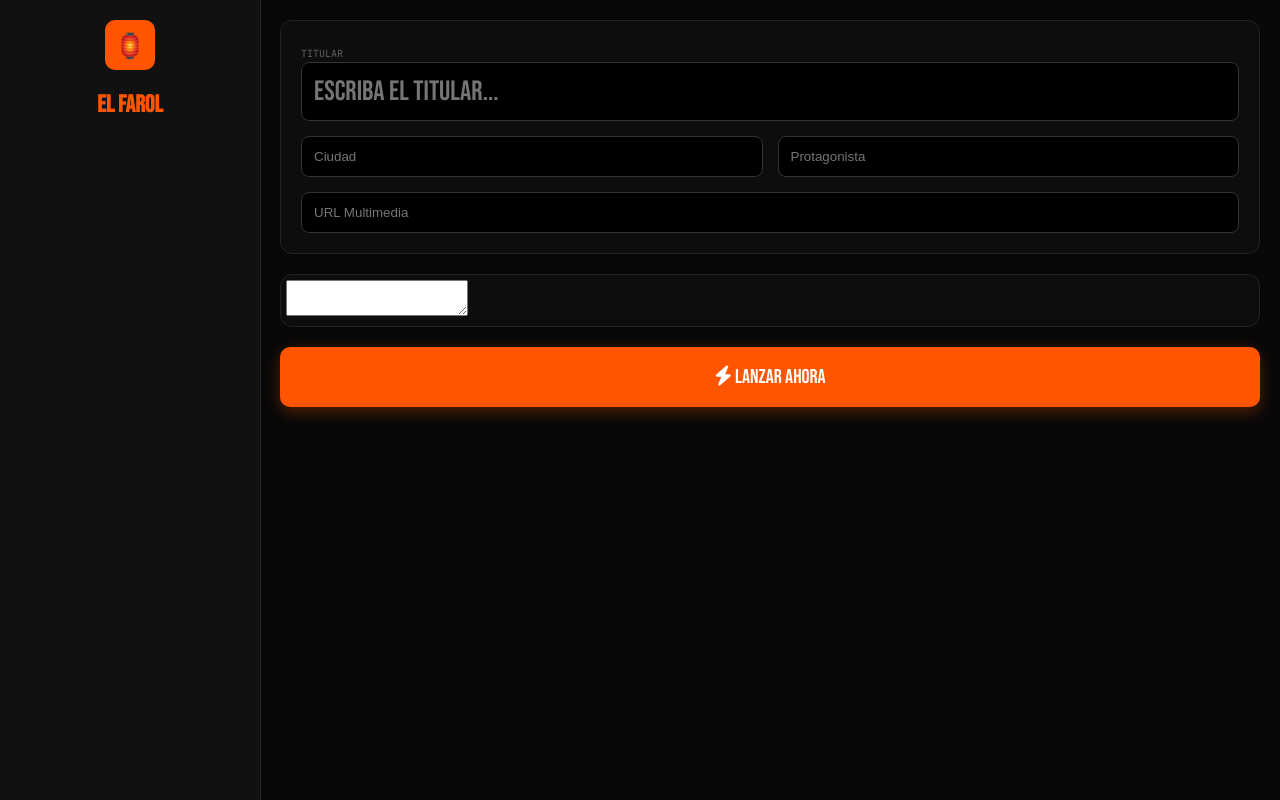
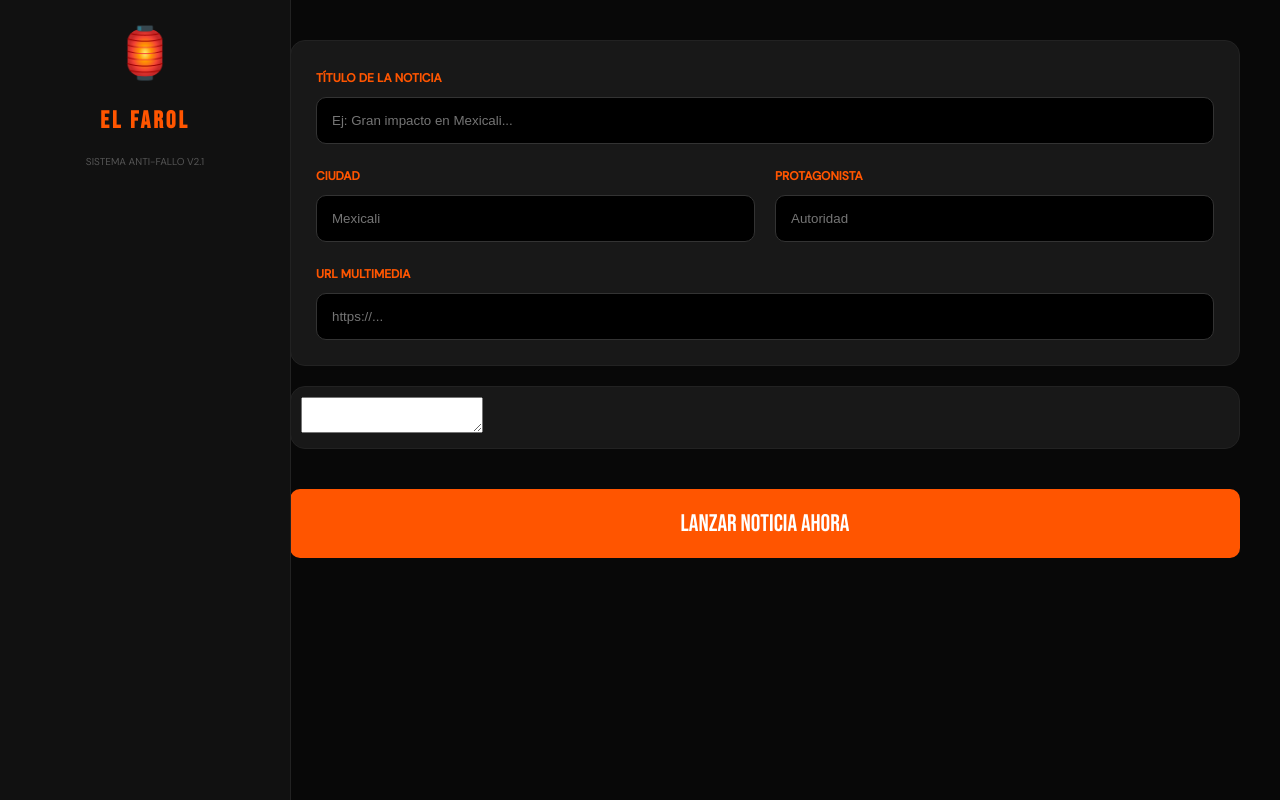
Before and after one commit to josecolor/farol-web., a Flask app: page /admin in a window 1280 px wide. Run offline with Flask 3, Linux system fonts and the light colour scheme; the visitor is signed in with stand-in values (Sample User, id 1); some libraries are stand-ins or nearby versions.

Commit message:
Update admin.html

```diff
--- a/templates/admin.html
+++ b/templates/admin.html
@@ -2,93 +2,105 @@
 <html lang="es">
 <head>
   <meta charset="UTF-8">
-  <meta name="viewport" content="width=device-width, initial-scale=1.0">
   <title>Editor Maestro | El Farol</title>
-  <link href="https://fonts.googleapis.com/css2?family=Bebas+Neue&family=DM+Sans:wght@400;500&family=JetBrains+Mono:wght@500&display=swap" rel="stylesheet">
-  <link rel="stylesheet" href="https://cdnjs.cloudflare.com/ajax/libs/font-awesome/6.5.0/css/all.min.css">
+  <link href="https://fonts.googleapis.com/css2?family=Bebas+Neue&family=DM+Sans:wght@400;500&display=swap" rel="stylesheet">
   <script src="https://cdnjs.cloudflare.com/ajax/libs/tinymce/6.8.3/tinymce.min.js"></script>
-
-<style>
-  :root { --naranja: #FF5500; --bg: #080808; --surface: #111; --borde: #222; --sidebar-w: 260px; }
-  body { font-family: 'DM Sans', sans-serif; background: var(--bg); color: #E8E0D4; display: flex; margin: 0; }
-  .sidebar { width: var(--sidebar-w); height: 100vh; background: var(--surface); position: fixed; border-right: 1px solid var(--borde); text-align: center; }
-  .main-content { margin-left: var(--sidebar-w); width: calc(100% - var(--sidebar-w)); padding: 20px; }
-  .card { background: rgba(255,255,255,0.02); border: 1px solid var(--borde); border-radius: 12px; padding: 20px; margin-bottom: 20px; }
-  input { background: #000; border: 1px solid #333; color: #fff; padding: 12px; border-radius: 8px; width: 100%; box-sizing: border-box; }
-  #titulo-input { font-family: 'Bebas Neue'; font-size: 28px; color: var(--naranja); }
-  .btn-publish { background: var(--naranja); color: #fff; border: none; padding: 18px; border-radius: 10px; font-family: 'Bebas Neue'; font-size: 20px; width: 100%; cursor: pointer; box-shadow: 0 5px 15px rgba(255,85,0,0.3); }
-  .btn-publish:hover { background: #ff6622; }
-</style>
+  <style>
+    :root { --naranja: #FF5500; --bg: #080808; }
+    body { background: var(--bg); color: #fff; font-family: 'DM Sans', sans-serif; margin: 0; display: flex; }
+    .sidebar { width: 250px; height: 100vh; background: #111; border-right: 1px solid #222; padding: 20px; text-align: center; position: fixed; }
+    .main { margin-left: 250px; width: 100%; padding: 40px; }
+    .card { background: #181818; padding: 25px; border-radius: 15px; border: 1px solid #222; margin-bottom: 20px; }
+    input { background: #000; border: 1px solid #333; color: #fff; padding: 15px; width: 100%; border-radius: 10px; margin-top: 10px; box-sizing: border-box; }
+    .btn { background: var(--naranja); color: #fff; border: none; padding: 20px; width: 100%; border-radius: 10px; font-family: 'Bebas Neue'; font-size: 24px; cursor: pointer; margin-top: 20px; }
+    label { font-size: 12px; color: var(--naranja); text-transform: uppercase; font-weight: bold; }
+  </style>
 </head>
 <body>
 
 <aside class="sidebar">
-  <div style="background:var(--naranja); width:50px; height:50px; margin:20px auto; border-radius:10px; display:flex; align-items:center; justify-content:center; font-size:24px;">🏮</div>
-  <h2 style="font-family:'Bebas Neue'; color:var(--naranja);">EL FAROL</h2>
+  <div style="font-size: 50px;">🏮</div>
+  <h2 style="font-family: 'Bebas Neue'; letter-spacing: 3px; color: var(--naranja);">EL FAROL</h2>
+  <p style="font-size: 10px; color: #555;">SISTEMA ANTI-FALLO V2.1</p>
 </aside>
 
-<div class="main-content">
-  <form method="POST" action="/admin" id="noticia-form">
-    <input type="hidden" name="contenido" id="hidden-content">
+<main class="main">
+  <form id="form-final" method="POST" action="/admin">
 
     <div class="card">
-      <label style="font-family:'JetBrains Mono'; font-size:10px; color:#555;">TITULAR</label>
-      <input type="text" id="titulo-input" name="titulo" placeholder="ESCRIBA EL TITULAR..." required>
+      <label>Título de la Noticia</label>
+      <input type="text" name="titulo" id="f-titulo" placeholder="Ej: Gran impacto en Mexicali..." required>
 
-      <div style="display:grid; grid-template-columns: 1fr 1fr; gap:15px; margin-top:15px;">
-        <input type="text" name="ciudad" placeholder="Ciudad" required>
-        <input type="text" name="protagonista" placeholder="Protagonista" required>
+      <div style="display: flex; gap: 20px; margin-top: 20px;">
+        <div style="flex: 1;">
+          <label>Ciudad</label>
+          <input type="text" name="ciudad" id="f-ciudad" placeholder="Mexicali" required>
+        </div>
+        <div style="flex: 1;">
+          <label>Protagonista</label>
+          <input type="text" name="protagonista" id="f-protagonista" placeholder="Autoridad" required>
+        </div>
       </div>
-      <input type="text" name="multimedia" placeholder="URL Multimedia" style="margin-top:15px;">
+
+      <div style="margin-top: 20px;">
+        <label>URL Multimedia</label>
+        <input type="text" name="multimedia" id="f-multimedia" placeholder="https://...">
+      </div>
     </div>
 
-    <div class="card" style="padding:5px;">
-       <textarea id="tinymce-editor"></textarea>
+    <div class="card" style="padding: 10px;">
+      <textarea id="editor-mxl"></textarea>
+      <input type="hidden" name="contenido" id="hidden-contenido">
     </div>
 
-    <button type="submit" class="btn-publish" onclick="validarYEnviar(event)">
-      <i class="fas fa-bolt"></i> LANZAR AHORA
+    <button type="button" class="btn" onclick="forzarEnvio()">
+      LANZAR NOTICIA AHORA
     </button>
   </form>
-</div>
+</main>
 
 <script>
 tinymce.init({
-  selector: '#tinymce-editor',
+  selector: '#editor-mxl',
   height: 400,
   skin: 'oxide-dark',
   content_css: 'dark',
   branding: false,
-  setup: function(ed) { ed.on('change', function() { ed.save(); }); }
+  setup: function(ed) {
+    ed.on('init', function() { ed.setContent('<p>Redacte aquí...</p>'); });
+  }
 });
 
-function validarYEnviar(e) {
-  e.preventDefault();
-  const form = document.getElementById('noticia-form');
-  const content = tinymce.get('tinymce-editor').getContent();
+function forzarEnvio() {
+  const editor = tinymce.get('editor-mxl');
+  const contenido = editor.getContent();
+  const form = document.getElementById('form-final');
 
-  if (content.length < 10) {
-    alert("Error: El cuerpo de la noticia está vacío.");
+  if (!contenido || contenido.length < 10) {
+    alert("Error: El editor está vacío.");
     return;
   }
 
-  document.getElementById('hidden-content').value = content;
+  // 1. Sincronización manual total
+  document.getElementById('hidden-contenido').value = contenido;
 
-  // LOG PARA DETECTAR EL FALLO EN CONSOLA
-  console.log("Intentando envío a Railway...");
+  // 2. Intento de envío con respuesta de error
+  console.log("Iniciando secuencia de lanzamiento...");
 
-  // Verificamos si el servidor responde
+  // Validamos si el servidor está vivo antes de recargar
+  const formData = new FormData(form);
   fetch(form.action, {
     method: 'POST',
-    body: new FormData(form)
+    body: formData
   }).then(response => {
     if (response.ok) {
-      window.location.href = "/"; // Si todo sale bien, va al inicio
+      alert("¡ÉXITO! Noticia lanzada.");
+      window.location.href = "/";
     } else {
-      alert("FALLO DE SERVIDOR: El servidor respondió con error " + response.status + ". Verifique su archivo app.py");
+      alert("FALLO DE SERVIDOR: Error " + response.status + ". El servidor Railway recibió los datos pero los rechazó. Revise su archivo app.py");
     }
-  }).catch(error => {
-    alert("FALLO DE CONEXIÓN: No se pudo contactar con Railway. Revise su internet o los logs de la App.");
+  }).catch(err => {
+    alert("FALLO DE RED: No hay conexión con el servidor.");
   });
 }
 </script>
```
